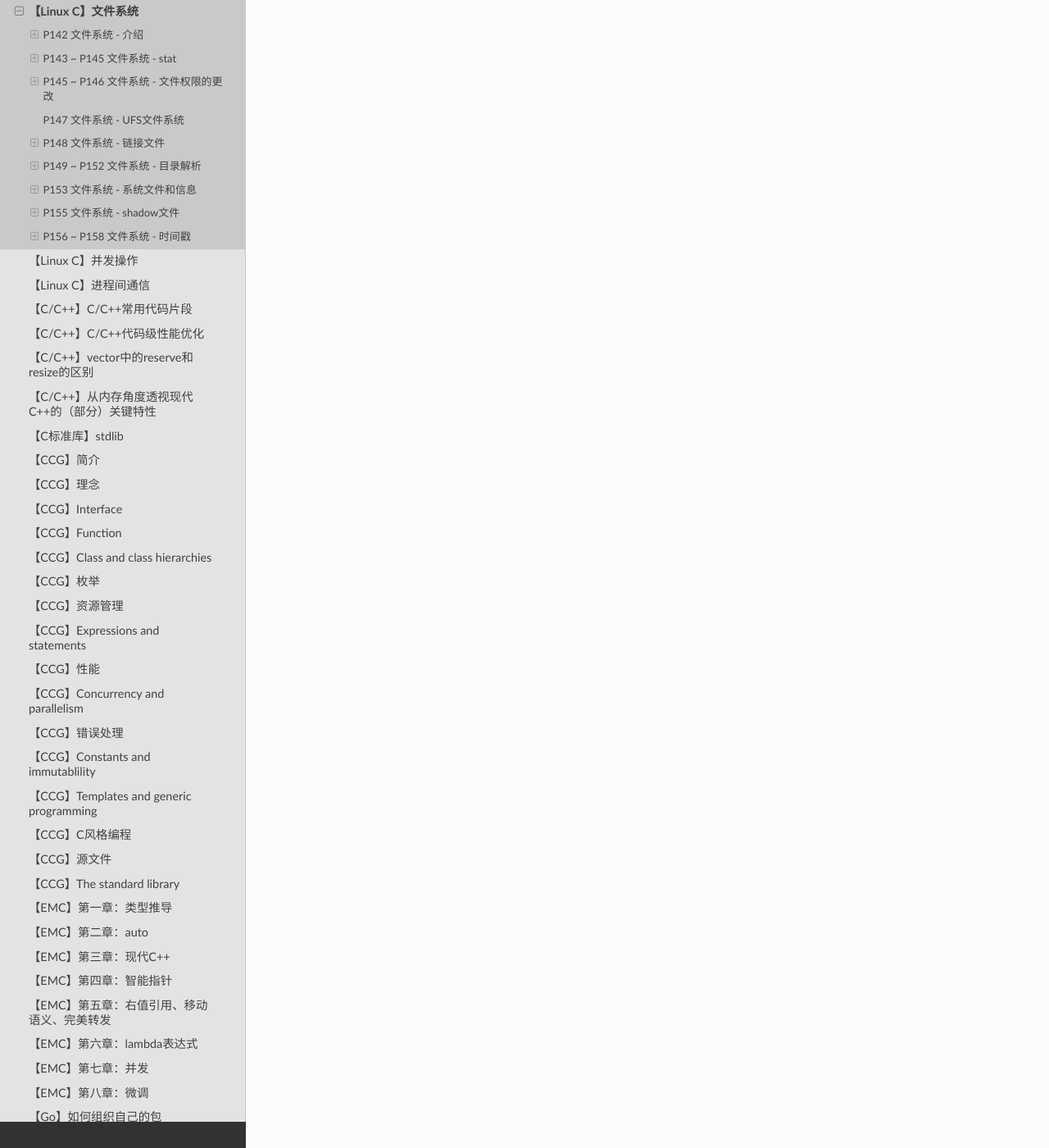
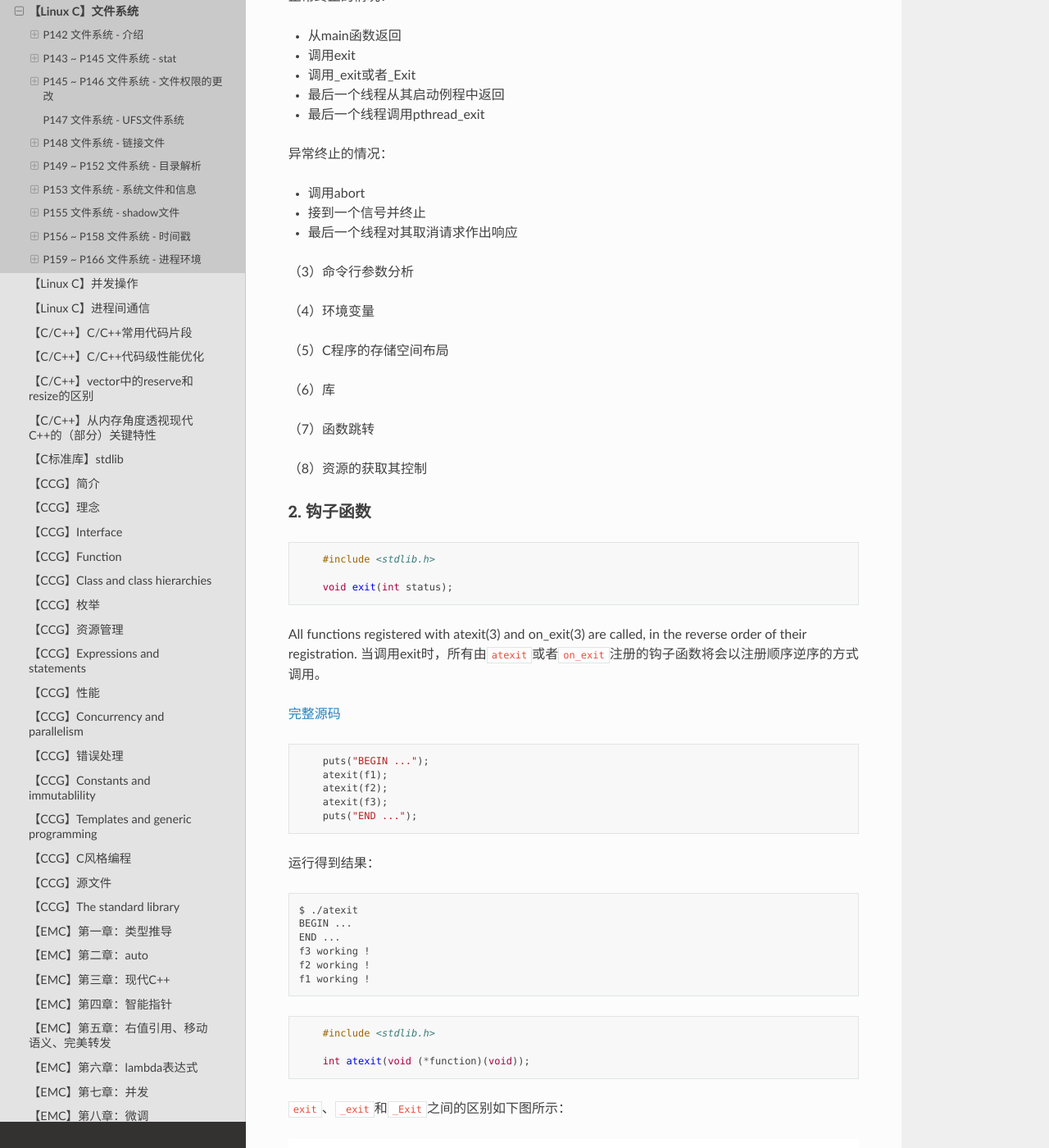
Before and after one commit to wallace-lai/learning-notes, a Sphinx documentation site: the page built from source/Language/linux-c1.md, in a window 1280 px wide and 1400 px high, scrolled down 17475 px. Shown: the whole window at 82% size. Built offline with Sphinx 7.4.7 and the Read the Docs theme 2.0.0, drawn with Linux system fonts in a browser that asks for light colours; some of the changed text lies outside the part shown.

Commit message:
update linux c

````diff
--- a/source/Language/linux-c1.md
+++ b/source/Language/linux-c1.md
@@ -835,3 +835,104 @@ make: *** [<builtin>: chkpass] Error 1
 （1）直接将`tm_mday`字段加上100后，利用`mktime()`的副作用调整`tm`
 
 （2）调整完毕后，直接输出`tm`即可
+
+
+## P159 ~ P166 文件系统 - 进程环境
+
+### 1. 相关话题：
+
+（1）main函数
+
+```c
+int main(int argc, char **argv, /* 古早的C语言：环境变量作为第三个参数 */);
+```
+
+（2）进程的终止
+
+正常终止的情况：
+
+- 从main函数返回
+- 调用exit
+- 调用_exit或者_Exit
+- 最后一个线程从其启动例程中返回
+- 最后一个线程调用pthread_exit
+
+异常终止的情况：
+- 调用abort
+- 接到一个信号并终止
+- 最后一个线程对其取消请求作出响应
+
+（3）命令行参数分析
+
+（4）环境变量
+
+（5）C程序的存储空间布局
+
+（6）库
+
+（7）函数跳转
+
+（8）资源的获取其控制
+
+### 2. 钩子函数
+
+```c
+    #include <stdlib.h>
+
+    void exit(int status);
+```
+
+All functions registered with atexit(3) and on_exit(3) are called, in the reverse order  of  their  registration. 当调用exit时，所有由`atexit`或者`on_exit`注册的钩子函数将会以注册顺序逆序的方式调用。
+
+[完整源码](https://github.com/wallace-lai/learn-apue/blob/main/src/fs/atexit.c)
+
+```c
+    puts("BEGIN ...");
+    atexit(f1);
+    atexit(f2);
+    atexit(f3);
+    puts("END ...");
+```
+
+运行得到结果：
+
+```shell
+$ ./atexit
+BEGIN ...
+END ...
+f3 working !
+f2 working !
+f1 working !
+```
+
+```c
+    #include <stdlib.h>
+
+    int atexit(void (*function)(void));
+```
+
+`exit`、`_exit`和`_Exit`之间的区别如下图所示：
+
+![exit之间的区别](../media/images/Language/linux-c14.png)
+
+总结而言就是，`_exit`和`_Exit`是系统调用，调用它们会立即退出程序，而调用`exit`则是会首先进行各种清理，完成后再退出程序。
+
+什么时候使用`_exit`或者`_Exit`立即退出程序？主要是遇到踩内存这种严重错误的时候。
+
+### 3. 命令行参数分析
+
+```c
+    #include <unistd.h>
+
+    int getopt(int argc, char * const argv[],
+                const char *optstring);
+    int getopt_long(int argc, char * const argv[],
+                const char *optstring,
+                const struct option *longopts, int *longindex);
+```
+
+将上节的100days程序改造成支持命令行输入的形式
+
+[完整源码](https://github.com/wallace-lai/learn-apue/blob/main/src/fs/mydate.c)
+
+【pending】
````
Also changed, not shown: source/media/images/Language/linux-c14.png (added).
